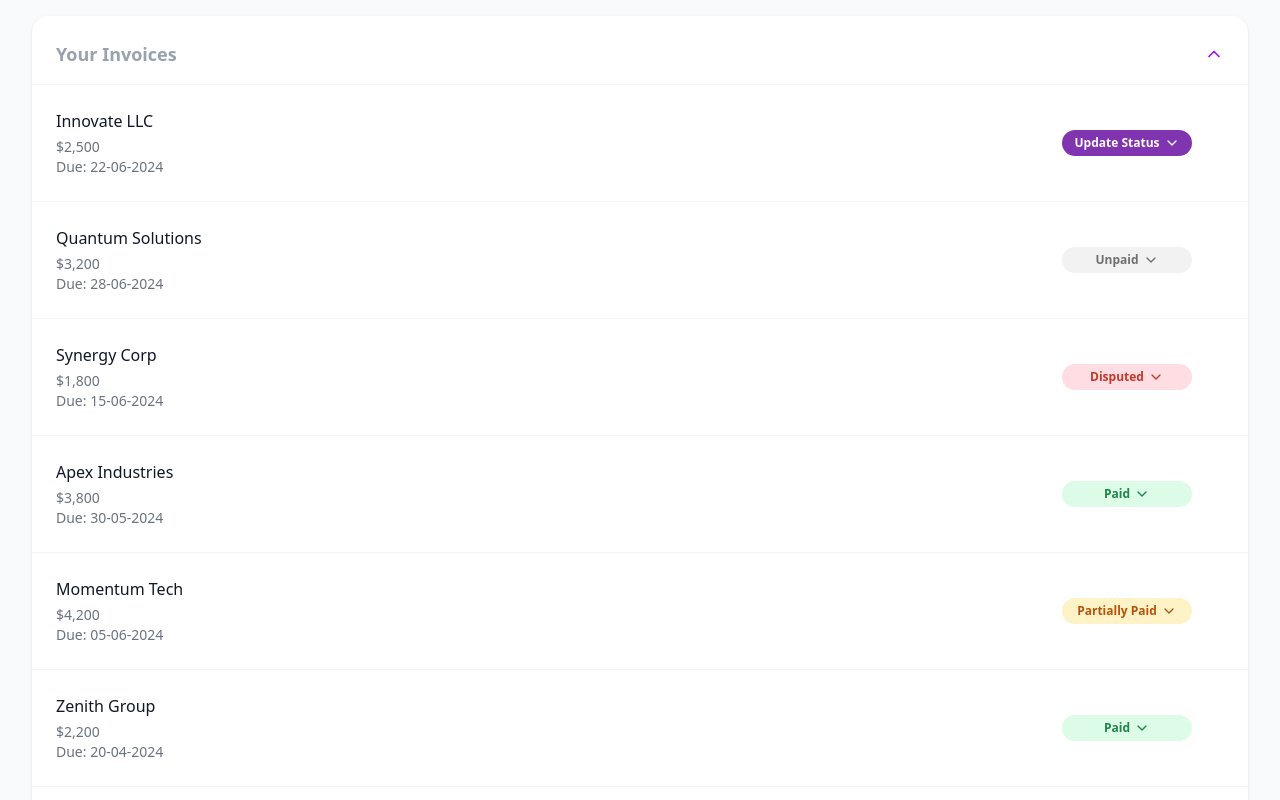
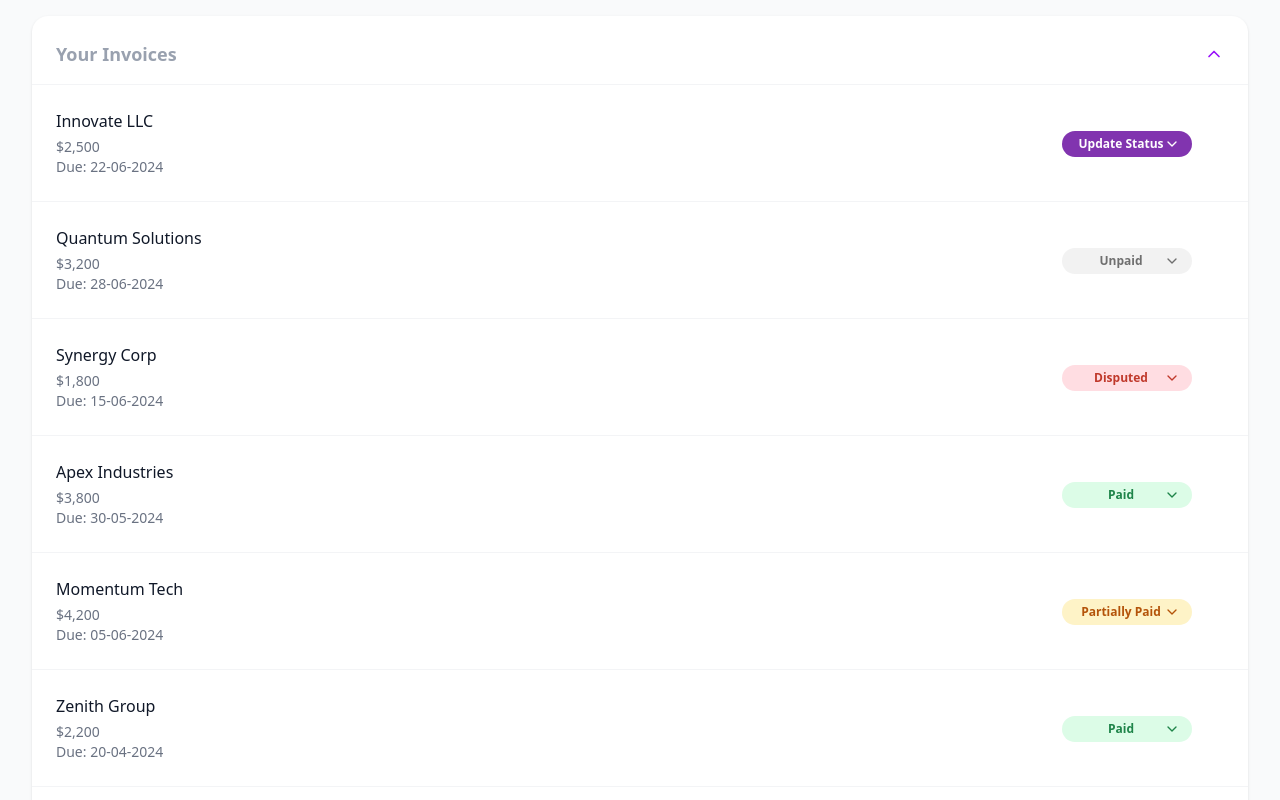
Before and after one commit to HarshithKDev/sparkonomy, a React (Vite) app: page / in a window 1280 px wide. Shown: the part 700-1500 px from the top of the page. Built offline with nearby package versions, Linux system fonts and the light colour scheme.

Commit message:
update button size

```diff
--- a/src/components/InvoiceList.jsx
+++ b/src/components/InvoiceList.jsx
@@ -37,9 +37,10 @@ const InvoiceList = () => {
    */
   const getStatusStyle = (status) => {
     const baseStyle = {
-      width: '130px', // Set a fixed width for all buttons to ensure uniformity
+      width: '130px',
+      position: 'relative', // Set button as a relative container
       textAlign: 'center',
-      padding: '0.25rem 0.75rem',
+      padding: '0.25rem 1.5rem 0.25rem 0.75rem', // Adjust padding to make space for the arrow
       borderRadius: '9999px',
       fontSize: '0.75rem',
       fontWeight: '600',
@@ -144,11 +145,19 @@ const InvoiceList = () => {
                   <div className="relative">
                     <button
                       style={getStatusStyle(invoice.status)}
-                      className="flex items-center justify-center whitespace-nowrap"
+                      className="whitespace-nowrap"
                       onClick={() => setEditingInvoiceId(editingInvoiceId === invoice.id ? null : invoice.id)}
                     >
-                      <span>{invoice.status}</span>
-                      <ChevronDown className="w-4 h-4 ml-1" />
+                      {invoice.status}
+                      <ChevronDown
+                        className="w-4 h-4"
+                        style={{
+                          position: 'absolute',
+                          right: '0.75rem', // 12px
+                          top: '50%',
+                          transform: 'translateY(-50%)',
+                        }}
+                      />
                     </button>
                     {editingInvoiceId === invoice.id && (
                       <div className="absolute top-full mt-2 w-full bg-white rounded-md shadow-lg z-10 border border-gray-100">
```
